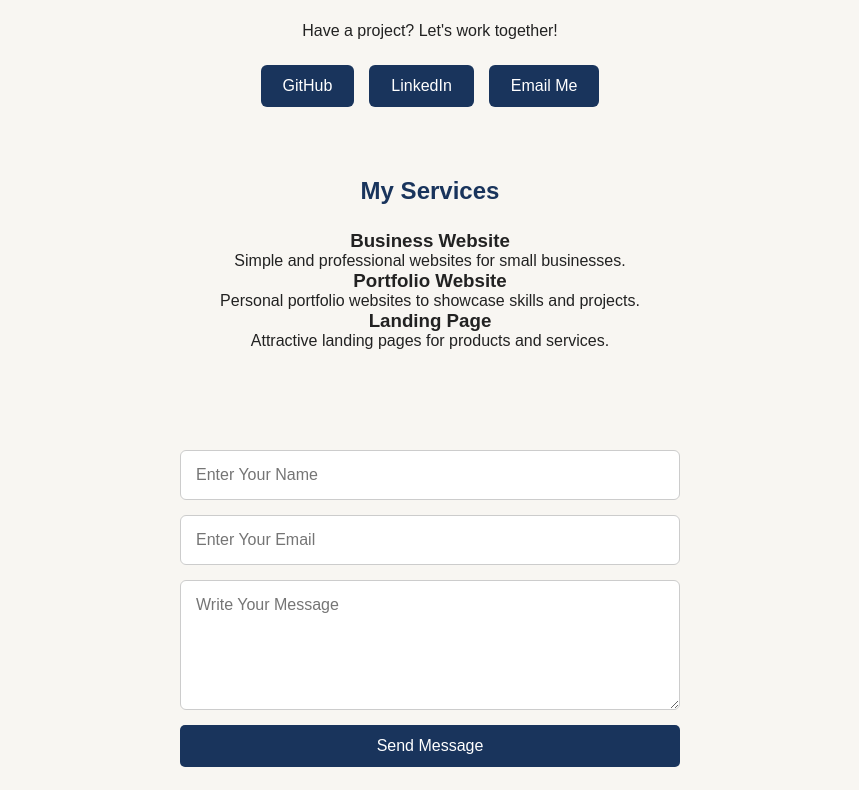
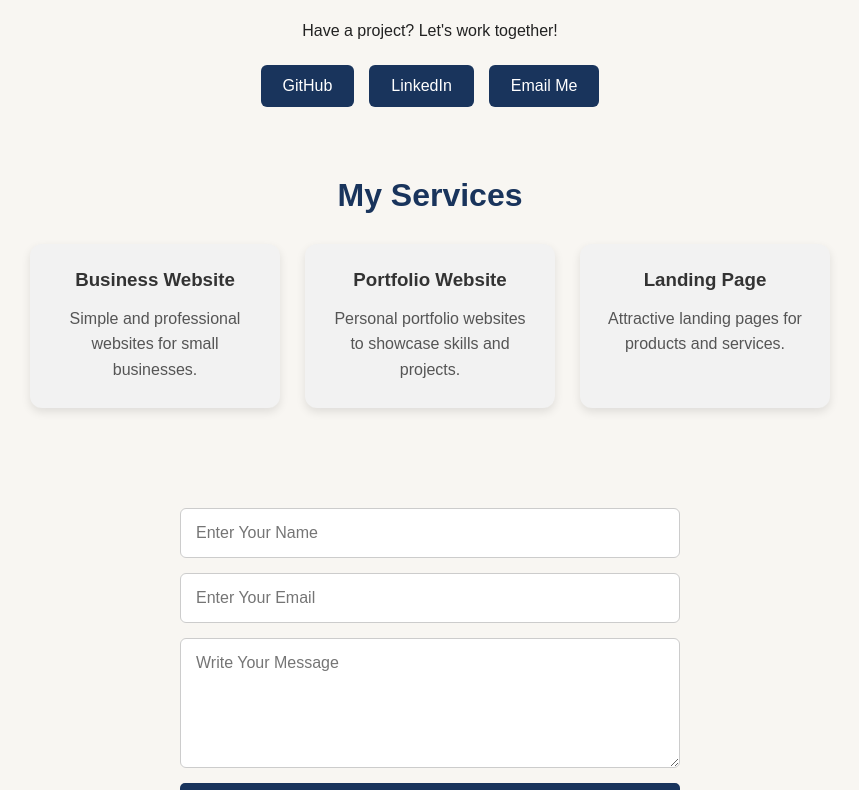
Before and after one commit to 7796926882/My-Portfolio, a plain HTML site: page index.html in a window 1280 px wide. Shown: the part 2010-2800 px from the top of the page, without its empty margins (210-1069 px from the left). Drawn offline with Linux system fonts and the light colour scheme.

Commit message:
Added Services Section

```diff
--- a/index.html
+++ b/index.html
@@ -21,6 +21,7 @@
                 <li><a href="#about">About</a></li>
                 <li><a href="#skills">Skills</a></li>
                 <li><a href="#projects">Projects</a></li>
+                <li><a href="#services">Services</a></li>
                 <li><a href="#contact">Contact</a></li>
             </ul>
             <button id="themeBtn">🌙 Dark Mode</button>
--- a/style.css
+++ b/style.css
@@ -418,3 +418,45 @@ body.dark-mode footer {
     text-decoration: none;
     cursor: pointer;
 }
+
+/* SERVICES SECTION */
+
+.services {
+    padding: 60px 20px;
+    text-align: center;
+}
+
+.services h2 {
+    font-size: 32px;
+    margin-bottom: 30px;
+}
+
+.service-container {
+    display: flex;
+    justify-content: center;
+    gap: 25px;
+    flex-wrap: wrap;
+}
+
+.service-card {
+    background: #f2f2f2;
+    padding: 25px;
+    width: 250px;
+    border-radius: 12px;
+    box-shadow: 0 4px 10px rgba(0, 0, 0, 0.1);
+    transition: 0.3s;
+}
+
+.service-card:hover {
+    transform: translateY(-8px);
+}
+
+.service-card h3 {
+    margin-bottom: 15px;
+    color: #333;
+}
+
+.service-card p {
+    color: #555;
+    line-height: 1.6;
+}
```
